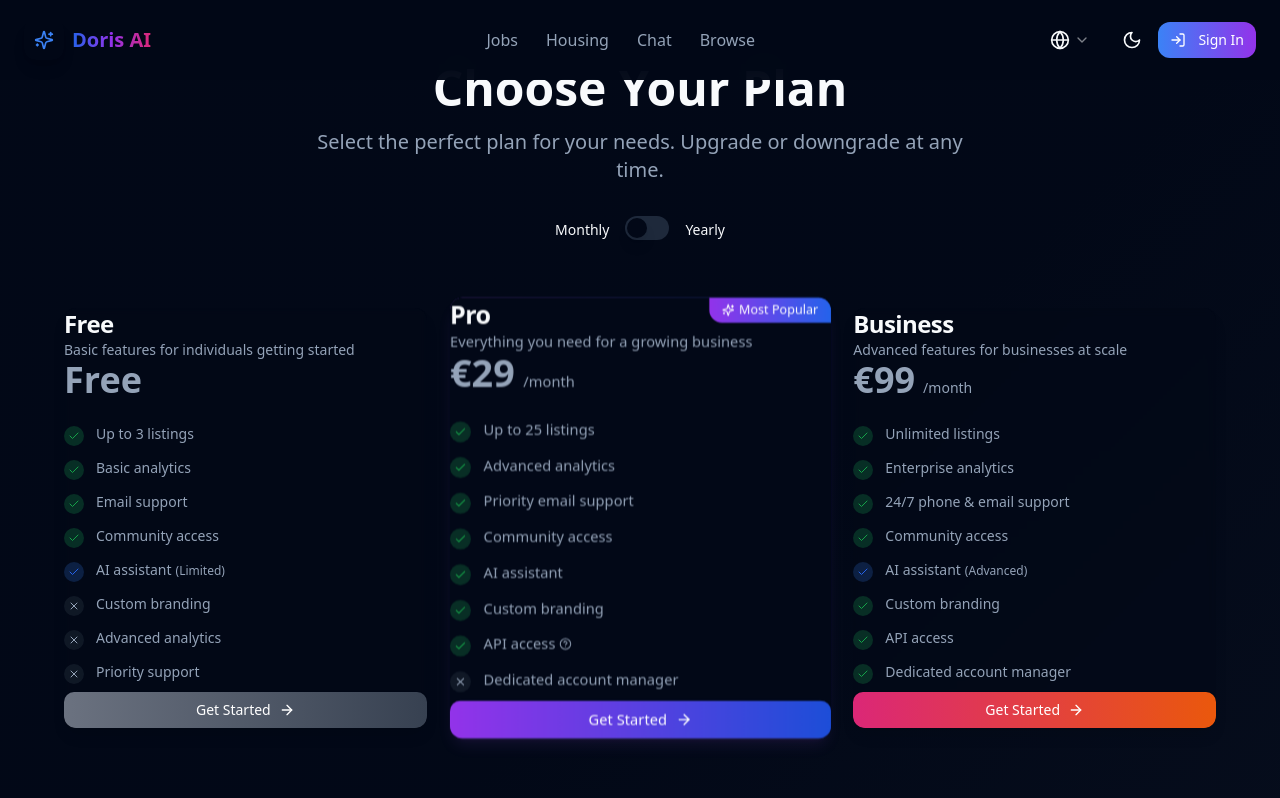
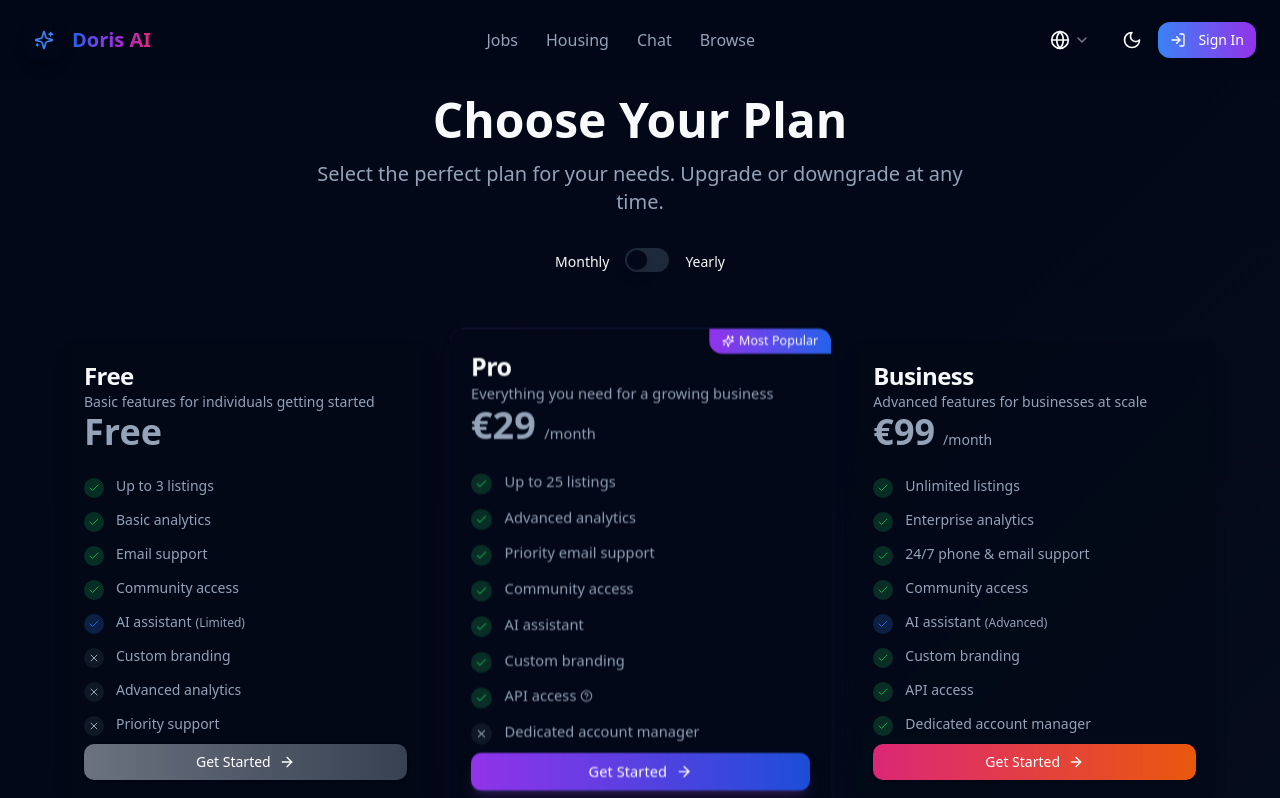
Before and after one commit to ali-melllo/doris, a Next.js app: page /pricing in a window 1280 px wide. Shown: the top 798 px of the page. Built offline with nearby package versions, Linux system fonts and the light colour scheme.

Commit message:
pricing ui update

```diff
--- a/src/app/pricing/page.tsx
+++ b/src/app/pricing/page.tsx
@@ -112,7 +112,7 @@ export default function PricingPage() {
   if (!mounted) return null
 
   return (
-    <div className="min-h-screen bg-gradient-to-br from-background via-background to-muted/20 py-16 px-4 sm:px-6 lg:px-8">
+    <div className="min-h-screen bg-gradient-to-br pt-24 from-background via-background to-muted/20 py-16 px-4 sm:px-6 lg:px-8">
       <div className="max-w-7xl mx-auto">
         {/* Header */}
         <div className="text-center mb-16">
@@ -163,7 +163,7 @@ export default function PricingPage() {
             >
               <Card
                 className={cn(
-                  "relative w-full backdrop-blur-sm border-border/50 shadow-lg overflow-hidden",
+                  "relative w-full backdrop-blur-sm border-border/50 p-5 shadow-lg overflow-hidden",
                   plan.popular ? "shadow-lg shadow-purple-500/10 scale-105 z-10" : "bg-card/50",
                 )}
               >
```
